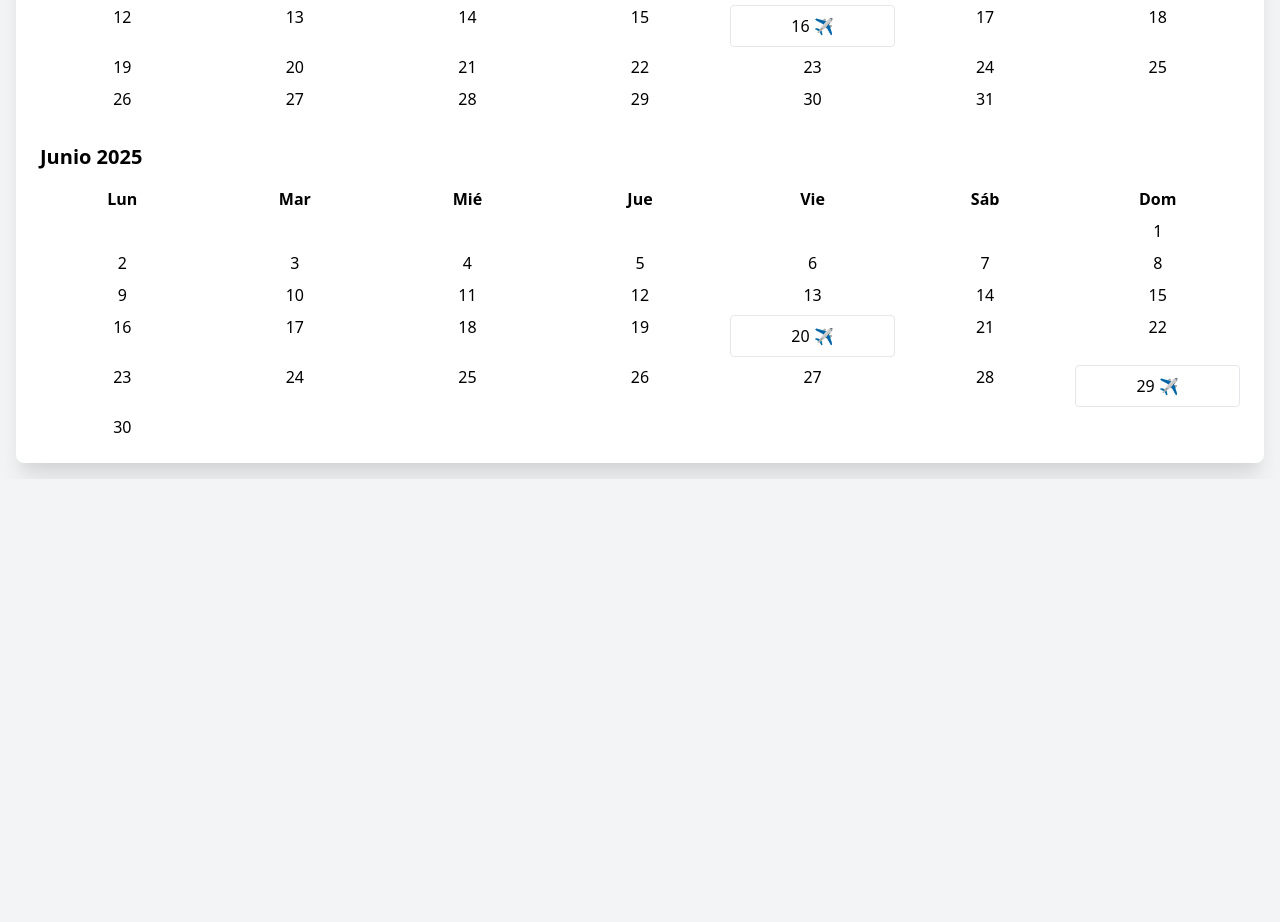
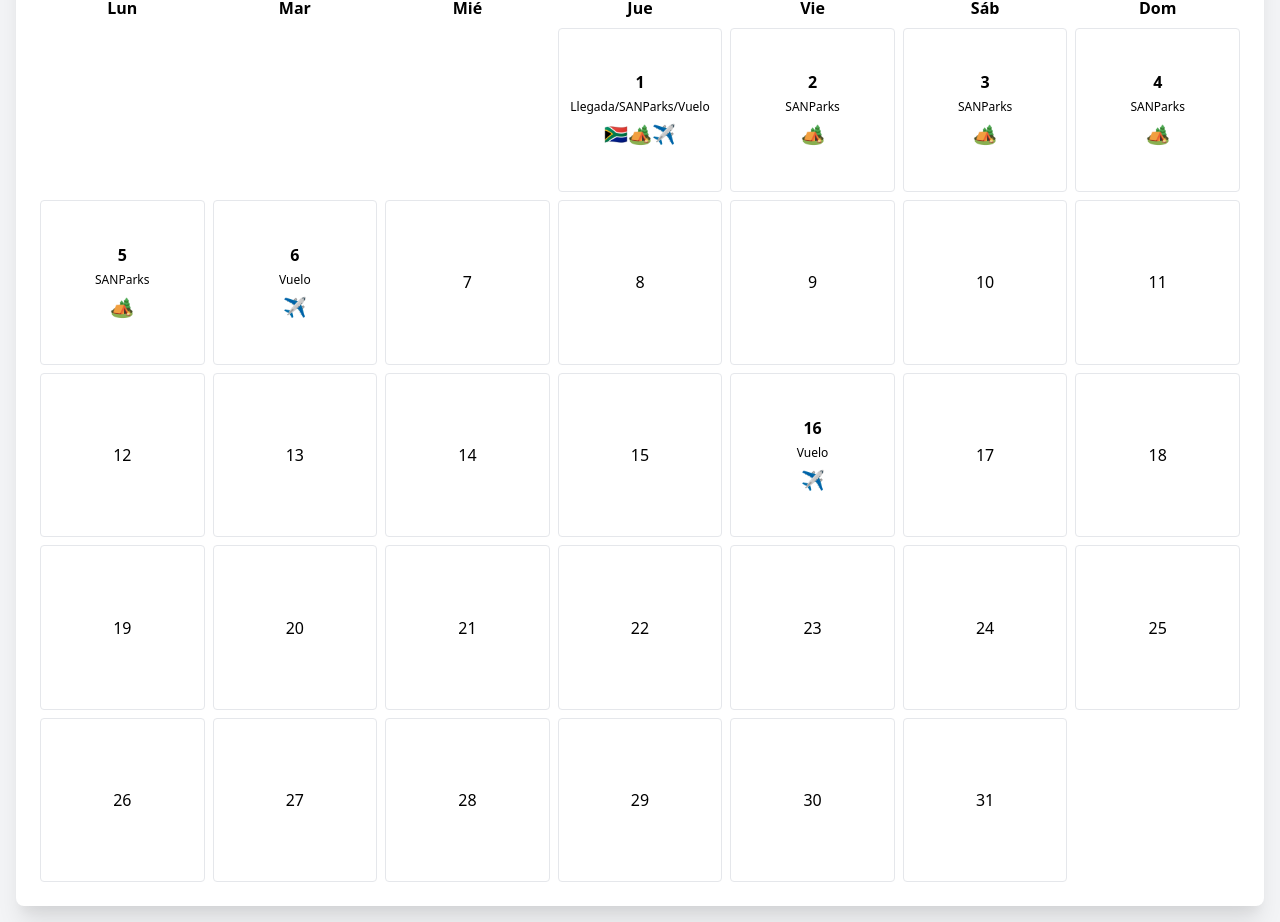
Before and after one commit to Emiralles-DE/CalculadoraIF, a plain HTML site: page Calendario.html in a window 1280 px wide. Shown: the part 417-1339 px from the top of the page. Before the commit the page ends 896 px from the top, so only its background shows below. Drawn offline with nearby package versions, Linux system fonts and the light colour scheme.

Commit message:
Calendario.html

```diff
--- a/Calendario.html
+++ b/Calendario.html
@@ -3,12 +3,20 @@
 <head>
     <meta charset="UTF-8">
     <meta name="viewport" content="width=device-width, initial-scale=1.0">
-    <title>Calendario de Viaje</title>
+    <title>Viaje a Sudáfrica</title>
     <link href="https://cdn.jsdelivr.net/npm/tailwindcss@2.2.19/dist/tailwind.min.css" rel="stylesheet">
     <style>
         .calendar-day {
             position: relative;
             cursor: pointer;
+            aspect-ratio: 1 / 1; /* Make days square */
+            display: flex;
+            flex-direction: column;
+            justify-content: center;
+            align-items: center;
+            text-align: center;
+            border: 1px solid #e5e7eb; /* Add border for clarity */
+            border-radius: 0.25rem; /* Add rounded corners */
         }
         .calendar-day .details {
             display: none;
@@ -37,12 +45,23 @@
             border-style: solid;
             border-color: #333 transparent transparent transparent;
         }
+        .day-number {
+            font-weight: bold;
+            margin-bottom: 4px;
+        }
+        .day-title {
+            font-size: 0.75rem; /* Smaller font for title */
+            margin-bottom: 4px;
+        }
+        .day-icon {
+             font-size: 1.2rem; /* Adjust icon size */
+        }
     </style>
 </head>
 <body class="bg-gray-100 p-4">
 
     <div class="container mx-auto">
-        <h1 class="text-2xl font-bold text-center mb-6">Tu Calendario de Viaje 2025</h1>
+        <h1 class="text-2xl font-bold text-center mb-6">Viaje a Sudáfrica</h1>
 
         <div class="bg-white p-6 rounded-lg shadow-xl">
             <h2 class="text-xl font-semibold mb-4">Abril 2025</h2>
@@ -56,8 +75,10 @@
                 <div class="font-bold">Dom</div>
 
                 <div></div><div></div>
-                <div class="calendar-day border p-2 rounded hover:bg-blue-200">
-                    30 ✈️
+                <div class="calendar-day p-2 rounded hover:bg-blue-200">
+                    <div class="day-number">30</div>
+                    <div class="day-title">Vuelo</div>
+                    <div class="day-icon">✈️</div>
                     <div class="details">
                         Vuelo Lufthansa:<br>
                         Múnich a Frankfurt (19:30 - 20:30)<br>
@@ -78,95 +99,102 @@
                 <div class="font-bold">Dom</div>
 
                 <div></div><div></div><div></div>
-                <div class="calendar-day border p-2 rounded hover:bg-green-200">
-                    1 ✈️🏕️
+                <div class="calendar-day p-2 rounded hover:bg-green-200">
+                    <div class="day-number">1</div>
+                     <div class="day-title">Llegada/SANParks/Vuelo</div>
+                    <div class="day-icon">🇿🇦🏕️✈️</div>
                     <div class="details">
                         Llegada a Johannesburgo (08:35)<br>
                         SANParks: Orpen Rest Camp<br>
-                        Reserva: R9710255
+                        Reserva: R9710255<br>
+                        Vuelo Lufthansa:<br>
+                        Johannesburgo a Frankfurt (10:15 - 19:00)<br>
+                        Frankfurt a Múnich (20:00 - 21:05)
                     </div>
                 </div>
-                <div class="calendar-day border p-2 rounded hover:bg-green-200">
-                    2 🏕️
+                <div class="calendar-day p-2 rounded hover:bg-green-200">
+                    <div class="day-number">2</div>
+                     <div class="day-title">SANParks</div>
+                    <div class="day-icon">🏕️</div>
                     <div class="details">
                         SANParks: Satara Rest Camp<br>
                         Reserva: R9711890
                     </div>
                 </div>
-                 <div class="calendar-day border p-2 rounded hover:bg-green-200">
-                    3 🏕️
+                 <div class="calendar-day p-2 rounded hover:bg-green-200">
+                    <div class="day-number">3</div>
+                     <div class="day-title">SANParks</div>
+                    <div class="day-icon">🏕️</div>
                     <div class="details">
                         SANParks: Malelane Rest Camp<br>
                         Reserva: R9711890
                     </div>
                 </div>
-                 <div class="calendar-day border p-2 rounded hover:bg-green-200">
-                    4 🏕️
+                 <div class="calendar-day p-2 rounded hover:bg-green-200">
+                     <div class="day-number">4</div>
+                     <div class="day-title">SANParks</div>
+                    <div class="day-icon">🏕️</div>
                     <div class="details">
                         SANParks: Berg-en-Dal Rest Camp<br>
                         Reserva: R9711882
                     </div>
                 </div>
-                 <div class="calendar-day border p-2 rounded hover:bg-green-200">
-                    5 🏕️
+                 <div class="calendar-day p-2 rounded hover:bg-green-200">
+                     <div class="day-number">5</div>
+                     <div class="day-title">SANParks</div>
+                    <div class="day-icon">🏕️</div>
                     <div class="details">
                         SANParks: Berg-en-Dal Rest Camp<br>
                         Reserva: R9711882
                     </div>
                 </div>
-                 <div class="calendar-day border p-2 rounded hover:bg-blue-200">
-                    6 ✈️
+                 <div class="calendar-day p-2 rounded hover:bg-blue-200">
+                     <div class="day-number">6</div>
+                     <div class="day-title">Vuelo</div>
+                    <div class="day-icon">✈️</div>
                     <div class="details">
                         Vuelo Flysafair:<br>
                         Kruger Mpumalanga Int. a Ciudad del Cabo<br>
                         (12:05 - 14:50)
                     </div>
                 </div>
-                 <div>7</div><div>8</div><div>9</div><div>10</div><div>11</div><div>12</div><div>13</div><div>14</div><div>15</div>
-                 <div class="calendar-day border p-2 rounded hover:bg-blue-200">
-                    16 ✈️
+                 <div class="calendar-day p-2 rounded">7</div>
+                 <div class="calendar-day p-2 rounded">8</div>
+                 <div class="calendar-day p-2 rounded">9</div>
+                 <div class="calendar-day p-2 rounded">10</div>
+                 <div class="calendar-day p-2 rounded">11</div>
+                 <div class="calendar-day p-2 rounded">12</div>
+                 <div class="calendar-day p-2 rounded">13</div>
+                 <div class="calendar-day p-2 rounded">14</div>
+                 <div class="calendar-day p-2 rounded">15</div>
+                 <div class="calendar-day p-2 rounded hover:bg-blue-200">
+                     <div class="day-number">16</div>
+                     <div class="day-title">Vuelo</div>
+                    <div class="day-icon">✈️</div>
                     <div class="details">
                         Vuelo Flysafair:<br>
                         Port Elizabeth a Johannesburgo<br>
                         (08:35 - 10:15)
                     </div>
                 </div>
-                 <div>17</div><div>18</div><div>19</div><div>20</div><div>21</div><div>22</div><div>23</div><div>24</div><div>25</div><div>26</div><div>27</div><div>28</div><div>29</div><div>30</div><div>31</div>
+                 <div class="calendar-day p-2 rounded">17</div>
+                 <div class="calendar-day p-2 rounded">18</div>
+                 <div class="calendar-day p-2 rounded">19</div>
+                 <div class="calendar-day p-2 rounded">20</div>
+                 <div class="calendar-day p-2 rounded">21</div>
+                 <div class="calendar-day p-2 rounded">22</div>
+                 <div class="calendar-day p-2 rounded">23</div>
+                 <div class="calendar-day p-2 rounded">24</div>
+                 <div class="calendar-day p-2 rounded">25</div>
+                 <div class="calendar-day p-2 rounded">26</div>
+                 <div class="calendar-day p-2 rounded">27</div>
+                 <div class="calendar-day p-2 rounded">28</div>
+                 <div class="calendar-day p-2 rounded">29</div>
+                 <div class="calendar-day p-2 rounded">30</div>
+                 <div class="calendar-day p-2 rounded">31</div>
             </div>
 
-             <h2 class="text-xl font-semibold mb-4 mt-8">Junio 2025</h2>
-            <div class="grid grid-cols-7 gap-2 text-center">
-                 <div class="font-bold">Lun</div>
-                <div class="font-bold">Mar</div>
-                <div class="font-bold">Mié</div>
-                <div class="font-bold">Jue</div>
-                <div class="font-bold">Vie</div>
-                <div class="font-bold">Sáb</div>
-                <div class="font-bold">Dom</div>
-
-                <div></div><div></div><div></div><div></div><div></div><div></div>
-                 <div>1</div>
-                 <div>2</div><div>3</div><div>4</div><div>5</div><div>6</div><div>7</div><div>8</div><div>9</div><div>10</div><div>11</div><div>12</div><div>13</div><div>14</div><div>15</div><div>16</div><div>17</div><div>18</div><div>19</div>
-                 <div class="calendar-day border p-2 rounded hover:bg-blue-200">
-                    20 ✈️
-                    <div class="details">
-                        Vuelo Ryanair:<br>
-                        Memmingen a Valencia<br>
-                        (12:35 - 14:45)
-                    </div>
-                </div>
-                 <div>21</div><div>22</div><div>23</div><div>24</div><div>25</div><div>26</div><div>27</div><div>28</div>
-                 <div class="calendar-day border p-2 rounded hover:bg-blue-200">
-                    29 ✈️
-                    <div class="details">
-                        Vuelo Ryanair:<br>
-                        Valencia a Memmingen<br>
-                         (05:45 - 08:00)
-                    </div>
-                </div>
-                 <div>30</div>
-            </div>
-        </div>
+             </div>
     </div>
 
 </body>
```
